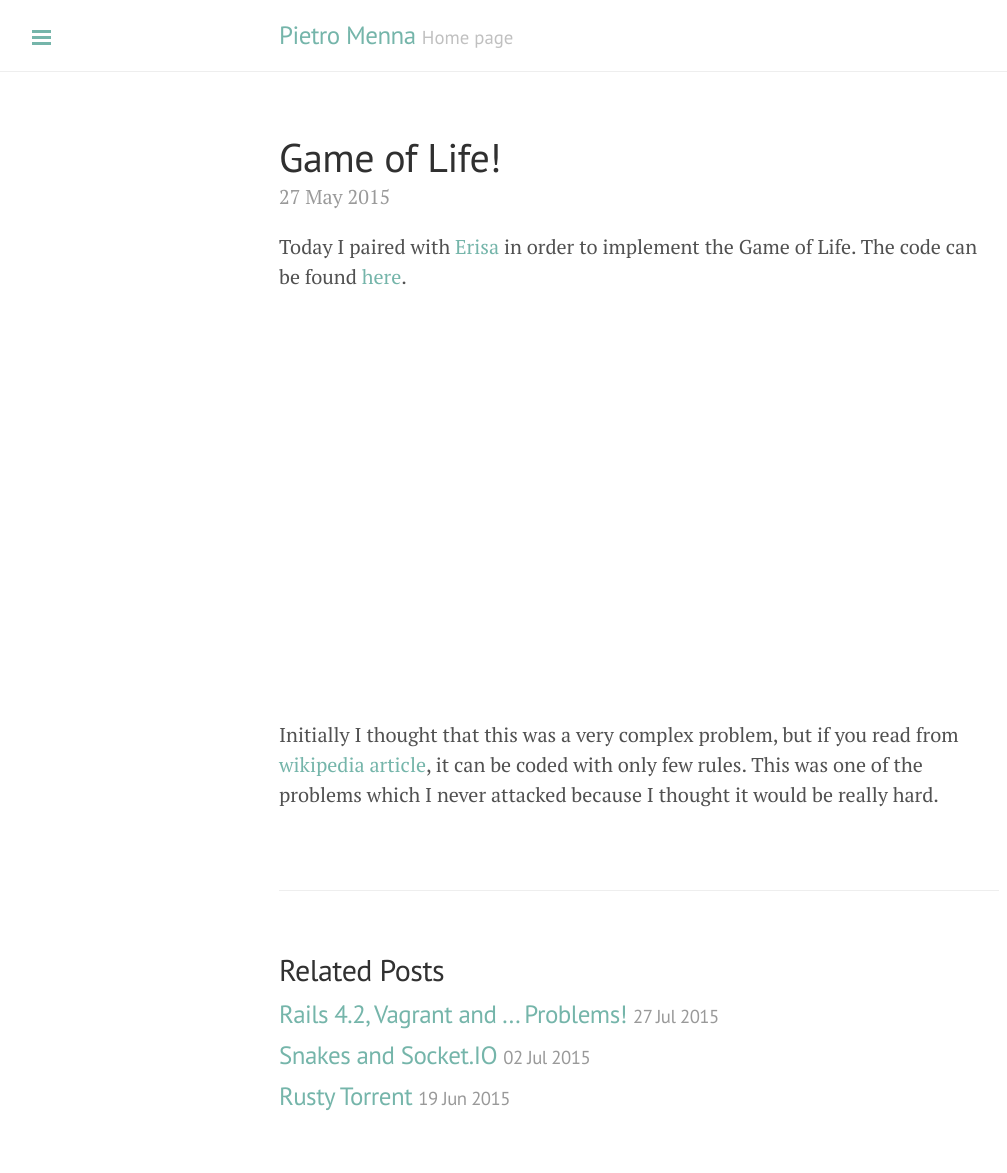
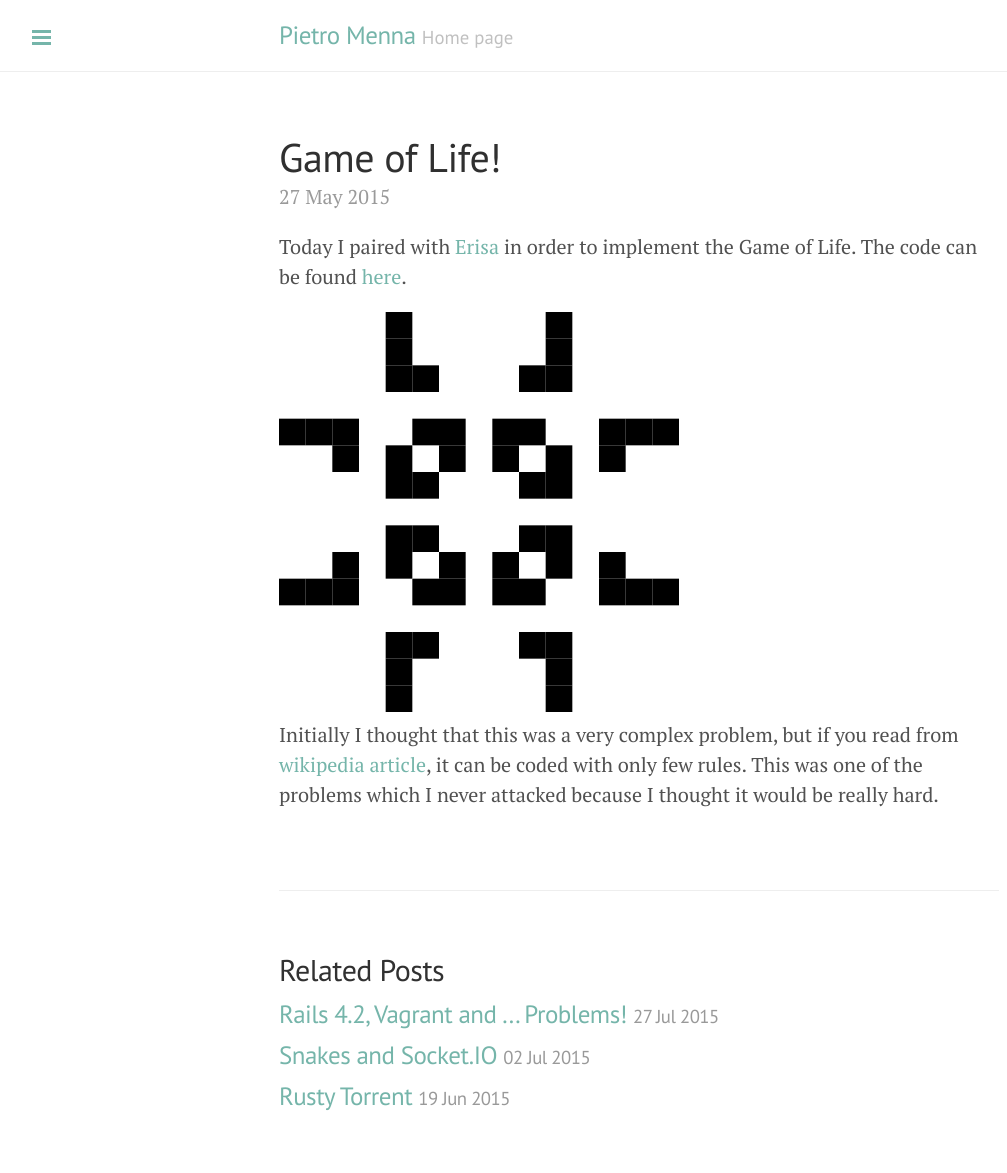
Before and after one commit to pietromenna/pietromenna.github.io, a Jekyll site: the page built from _posts/2015-05-27-game-of-life.markdown, in a window 1280 px wide. Shown: the whole page, without its empty margins (1-1008 px from the left). Built offline with Jekyll 4.4.1, drawn with Linux system fonts in a browser that asks for light colours; Markdown is read by kramdown in place of the engine named in the settings; comment, search, counter and statistics services are not loaded.

```diff
--- a/_posts/2014-10-19-many-delays.markdown
+++ b/_posts/2014-10-19-many-delays.markdown
@@ -11,7 +11,7 @@ I tried to start the course at [Codecademy][1] for Javascript on the 13th this m
 
 I think I should start thinking on how to do the tic-tac-toe. Here is my plan:
 
-![tic-tac-toe](public/tic-tac-toe-plan.png "Tic Tac Toe Image")
+![tic-tac-toe](/public/tic-tac-toe-plan.png "Tic Tac Toe Image")
 
 Now, I have been thinking on what would be the issues I would have:
 
--- a/_posts/2014-11-08-next-iteration.markdown
+++ b/_posts/2014-11-08-next-iteration.markdown
@@ -16,7 +16,7 @@ Until now, all code written is useless: none other than the tests can use it.
 
 In order to fix this, next iteraction of code will be different. I will do some HTML and the UI. A quick mock up can be seen in the image below:
 
-![tic-tac-toe](public/tic-tac-toe-mockup1.png "Tic Tac Toe Mockup for UI")
+![tic-tac-toe](/public/tic-tac-toe-mockup1.png "Tic Tac Toe Mockup for UI")
 
 About the code: I am not really happy with the code I have currently, therefore I think some refactors may be needed. Luckily I have written tests which will ensure everything keeps working.
 
--- a/_posts/2015-05-13-vagrant-experience.markdown
+++ b/_posts/2015-05-13-vagrant-experience.markdown
@@ -31,7 +31,7 @@ As a developer (or maye a future contributor) I want to read code, write some co
 
 The diagram below shows how I could describe yesterday: at each cycle in which the installation failed I just felt sader and sader. Maybe some people would quit in the middle of the process.
 
-![DEIF](public/dev-inst-frustrating.png "DEIF Frustration")
+![DEIF](/public/dev-inst-frustrating.png "DEIF Frustration")
 
 And I have to admit, I spent **a full day** just on the negative part of the cycle!
 
--- a/_posts/2015-05-27-game-of-life.markdown
+++ b/_posts/2015-05-27-game-of-life.markdown
@@ -8,7 +8,7 @@ comments_enabled: true
 
 Today I paired with [Erisa][1] in order to implement the Game of Life. The code can be found [here][2].
 
-<script src="public/game_of_life.js"></script>
+<script src="/public/game_of_life.js"></script>
 
 <canvas id="canvas" width="400" height="400"></canvas>
 
--- a/_posts/2015-07-02-snakes-and-socketio.markdown
+++ b/_posts/2015-07-02-snakes-and-socketio.markdown
@@ -32,7 +32,7 @@ In the case the Web Server accepts, the HTTP connection is replaced by a Web Soc
 
 For the game we went for the simplest protocol we could think of. The board after our design discussion can be seen below:
 
-![DesignSession](public/multiplayer-snake-design.jpg "Design of the Protocol image")
+![DesignSession](/public/multiplayer-snake-design.jpg "Design of the Protocol image")
 
 All the client code which handles the communication fits in less than 20 lines of code:
 
--- a/_posts/2015-07-27-vagrant-rails-net-issues.markdown
+++ b/_posts/2015-07-27-vagrant-rails-net-issues.markdown
@@ -17,7 +17,7 @@ It means forward port 3000 from the guest as if it was 3000 on the host.
 
 I started up the virtual machine and ran `rails server`. From the host I fired up Safari open address `http://localhost:3000`. I expected to see my app, but what I saw was:
 
-![CannotOpen](public/CannotOpen.jpg "Can`t connect")
+![CannotOpen](/public/CannotOpen.jpg "Can`t connect")
 
 Of course, browsing on the Internet for possible solutions was the next step. All the effort I spent Googling was in vain. In part because I looked for everything in the log which may seem like a problem, like:
 
```
